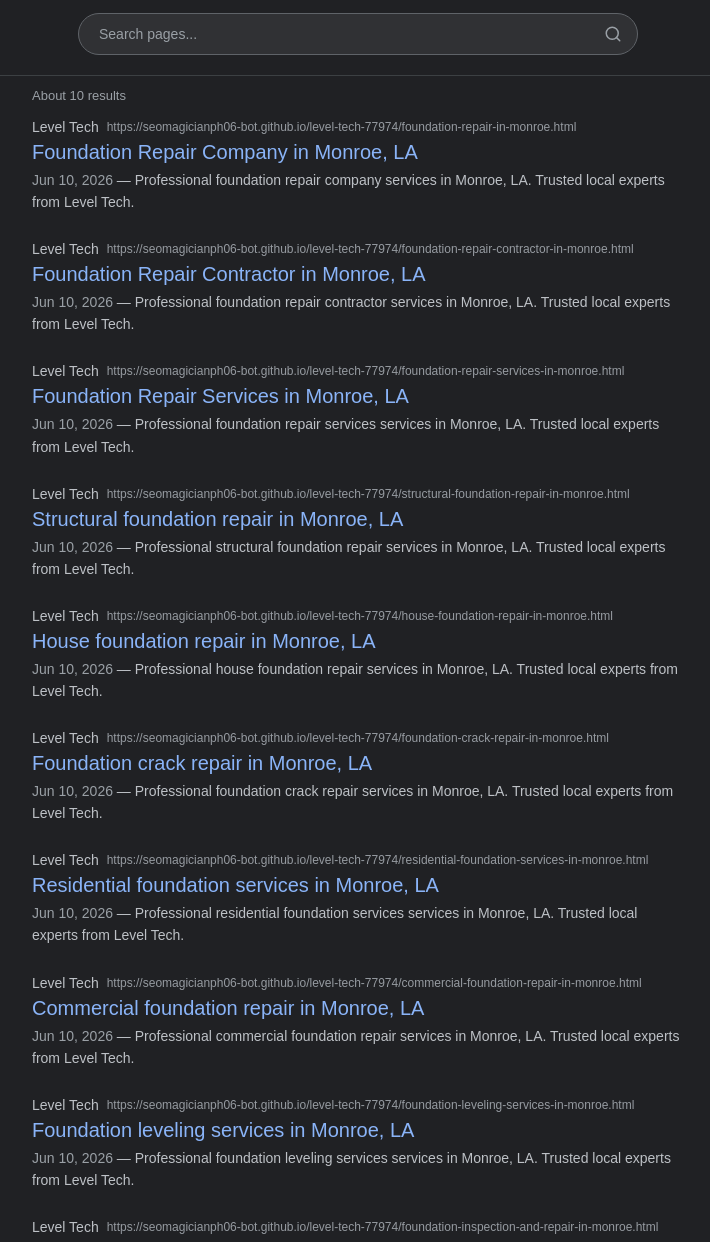
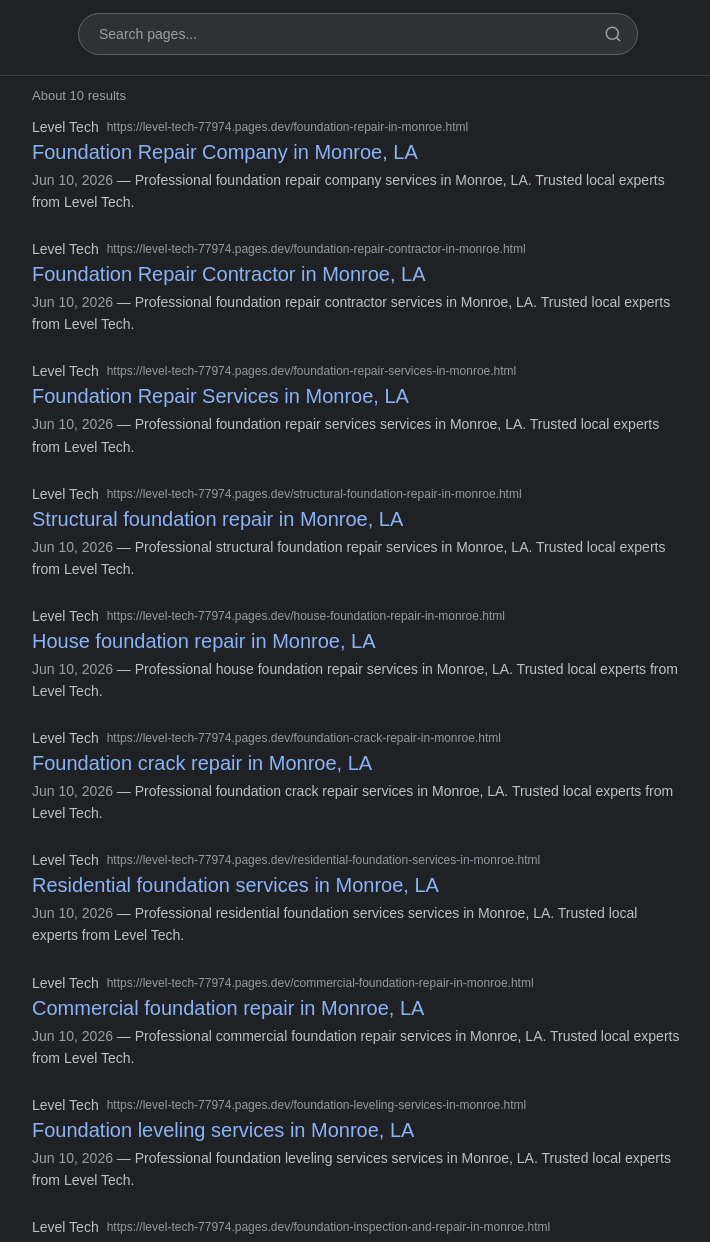
Before and after one commit to seomagicianph06-bot/level-tech-77974, a plain HTML site: page index.html in a window 1280 px wide. Shown: the part 50-1292 px from the top of the page, without its empty margins (282-992 px from the left). Drawn offline with Linux system fonts and the light colour scheme.

Commit message:
Deploy Level Tech to Cloudflare Pages - 15 files

```diff
--- a/index.html
+++ b/index.html
@@ -5,7 +5,7 @@
     <meta name="viewport" content="width=device-width, initial-scale=1.0">
     <title>Level Tech | Service Pages</title>
     <meta name="description" content="Level Tech — Browse all service pages. Find local services near you.">
-    <link rel="canonical" href="https://seomagicianph06-bot.github.io/level-tech-77974/">
+    <link rel="canonical" href="https://level-tech-77974.pages.dev/">
     <style>
       *{margin:0;padding:0;box-sizing:border-box}
       body{font-family:arial,sans-serif;background:#202124;color:#bdc1c6;min-height:100vh;-webkit-font-smoothing:antialiased}
@@ -68,7 +68,7 @@
     <article class="r" data-title="foundation repair company in monroe, la">
       <div class="r-src">
         <span class="r-domain">Level Tech</span>
-        <span class="r-url">https://seomagicianph06-bot.github.io/level-tech-77974/foundation-repair-in-monroe.html</span>
+        <span class="r-url">https://level-tech-77974.pages.dev/foundation-repair-in-monroe.html</span>
       </div>
       <a href="./foundation-repair-in-monroe.html" class="r-title">Foundation Repair Company in Monroe, LA</a>
       <p class="r-desc"><span class="r-date">Jun 10, 2026</span> — Professional foundation repair company services in Monroe, LA. Trusted local experts from Level Tech.</p>
@@ -76,7 +76,7 @@
     <article class="r" data-title="foundation repair contractor in monroe, la">
       <div class="r-src">
         <span class="r-domain">Level Tech</span>
-        <span class="r-url">https://seomagicianph06-bot.github.io/level-tech-77974/foundation-repair-contractor-in-monroe.html</span>
+        <span class="r-url">https://level-tech-77974.pages.dev/foundation-repair-contractor-in-monroe.html</span>
       </div>
       <a href="./foundation-repair-contractor-in-monroe.html" class="r-title">Foundation Repair Contractor in Monroe, LA</a>
       <p class="r-desc"><span class="r-date">Jun 10, 2026</span> — Professional foundation repair contractor services in Monroe, LA. Trusted local experts from Level Tech.</p>
@@ -84,7 +84,7 @@
     <article class="r" data-title="foundation repair services in monroe, la">
       <div class="r-src">
         <span class="r-domain">Level Tech</span>
-        <span class="r-url">https://seomagicianph06-bot.github.io/level-tech-77974/foundation-repair-services-in-monroe.html</span>
+        <span class="r-url">https://level-tech-77974.pages.dev/foundation-repair-services-in-monroe.html</span>
       </div>
       <a href="./foundation-repair-services-in-monroe.html" class="r-title">Foundation Repair Services in Monroe, LA</a>
       <p class="r-desc"><span class="r-date">Jun 10, 2026</span> — Professional foundation repair services services in Monroe, LA. Trusted local experts from Level Tech.</p>
@@ -92,7 +92,7 @@
     <article class="r" data-title="structural foundation repair in monroe, la">
       <div class="r-src">
         <span class="r-domain">Level Tech</span>
-        <span class="r-url">https://seomagicianph06-bot.github.io/level-tech-77974/structural-foundation-repair-in-monroe.html</span>
+        <span class="r-url">https://level-tech-77974.pages.dev/structural-foundation-repair-in-monroe.html</span>
       </div>
       <a href="./structural-foundation-repair-in-monroe.html" class="r-title">Structural foundation repair in Monroe, LA</a>
       <p class="r-desc"><span class="r-date">Jun 10, 2026</span> — Professional structural foundation repair services in Monroe, LA. Trusted local experts from Level Tech.</p>
@@ -100,7 +100,7 @@
     <article class="r" data-title="house foundation repair in monroe, la">
       <div class="r-src">
         <span class="r-domain">Level Tech</span>
-        <span class="r-url">https://seomagicianph06-bot.github.io/level-tech-77974/house-foundation-repair-in-monroe.html</span>
+        <span class="r-url">https://level-tech-77974.pages.dev/house-foundation-repair-in-monroe.html</span>
       </div>
       <a href="./house-foundation-repair-in-monroe.html" class="r-title">House foundation repair in Monroe, LA</a>
       <p class="r-desc"><span class="r-date">Jun 10, 2026</span> — Professional house foundation repair services in Monroe, LA. Trusted local experts from Level Tech.</p>
@@ -108,7 +108,7 @@
     <article class="r" data-title="foundation crack repair in monroe, la">
       <div class="r-src">
         <span class="r-domain">Level Tech</span>
-        <span class="r-url">https://seomagicianph06-bot.github.io/level-tech-77974/foundation-crack-repair-in-monroe.html</span>
+        <span class="r-url">https://level-tech-77974.pages.dev/foundation-crack-repair-in-monroe.html</span>
       </div>
       <a href="./foundation-crack-repair-in-monroe.html" class="r-title">Foundation crack repair in Monroe, LA</a>
       <p class="r-desc"><span class="r-date">Jun 10, 2026</span> — Professional foundation crack repair services in Monroe, LA. Trusted local experts from Level Tech.</p>
@@ -116,7 +116,7 @@
     <article class="r" data-title="residential foundation services in monroe, la">
       <div class="r-src">
         <span class="r-domain">Level Tech</span>
-        <span class="r-url">https://seomagicianph06-bot.github.io/level-tech-77974/residential-foundation-services-in-monroe.html</span>
+        <span class="r-url">https://level-tech-77974.pages.dev/residential-foundation-services-in-monroe.html</span>
       </div>
       <a href="./residential-foundation-services-in-monroe.html" class="r-title">Residential foundation services in Monroe, LA</a>
       <p class="r-desc"><span class="r-date">Jun 10, 2026</span> — Professional residential foundation services services in Monroe, LA. Trusted local experts from Level Tech.</p>
@@ -124,7 +124,7 @@
     <article class="r" data-title="commercial foundation repair in monroe, la">
       <div class="r-src">
         <span class="r-domain">Level Tech</span>
-        <span class="r-url">https://seomagicianph06-bot.github.io/level-tech-77974/commercial-foundation-repair-in-monroe.html</span>
+        <span class="r-url">https://level-tech-77974.pages.dev/commercial-foundation-repair-in-monroe.html</span>
       </div>
       <a href="./commercial-foundation-repair-in-monroe.html" class="r-title">Commercial foundation repair in Monroe, LA</a>
       <p class="r-desc"><span class="r-date">Jun 10, 2026</span> — Professional commercial foundation repair services in Monroe, LA. Trusted local experts from Level Tech.</p>
@@ -132,7 +132,7 @@
     <article class="r" data-title="foundation leveling services in monroe, la">
       <div class="r-src">
         <span class="r-domain">Level Tech</span>
-        <span class="r-url">https://seomagicianph06-bot.github.io/level-tech-77974/foundation-leveling-services-in-monroe.html</span>
+        <span class="r-url">https://level-tech-77974.pages.dev/foundation-leveling-services-in-monroe.html</span>
       </div>
       <a href="./foundation-leveling-services-in-monroe.html" class="r-title">Foundation leveling services in Monroe, LA</a>
       <p class="r-desc"><span class="r-date">Jun 10, 2026</span> — Professional foundation leveling services services in Monroe, LA. Trusted local experts from Level Tech.</p>
@@ -140,7 +140,7 @@
     <article class="r" data-title="foundation inspection and repair in monroe, la">
       <div class="r-src">
         <span class="r-domain">Level Tech</span>
-        <span class="r-url">https://seomagicianph06-bot.github.io/level-tech-77974/foundation-inspection-and-repair-in-monroe.html</span>
+        <span class="r-url">https://level-tech-77974.pages.dev/foundation-inspection-and-repair-in-monroe.html</span>
       </div>
       <a href="./foundation-inspection-and-repair-in-monroe.html" class="r-title">Foundation inspection and repair in Monroe, LA</a>
       <p class="r-desc"><span class="r-date">Jun 10, 2026</span> — Professional foundation inspection and repair services in Monroe, LA. Trusted local experts from Level Tech.</p>
```
Also changed, not shown: 404.html (+3 -3 lines), commercial-foundation-repair-in-monroe.html (+9 -0 lines), foundation-crack-repair-in-monroe.html (+9 -0 lines), foundation-inspection-and-repair-in-monroe.html (+9 -0 lines), foundation-leveling-services-in-monroe.html (+9 -0 lines), foundation-repair-contractor-in-monroe.html (+9 -0 lines), foundation-repair-in-monroe.html (+9 -0 lines), foundation-repair-services-in-monroe.html (+9 -0 lines), house-foundation-repair-in-monroe.html (+9 -0 lines), residential-foundation-services-in-monroe.html (+9 -0 lines), sitemap.xml (+11 -11 lines), structural-foundation-repair-in-monroe.html (+9 -0 lines), robots.txt.
